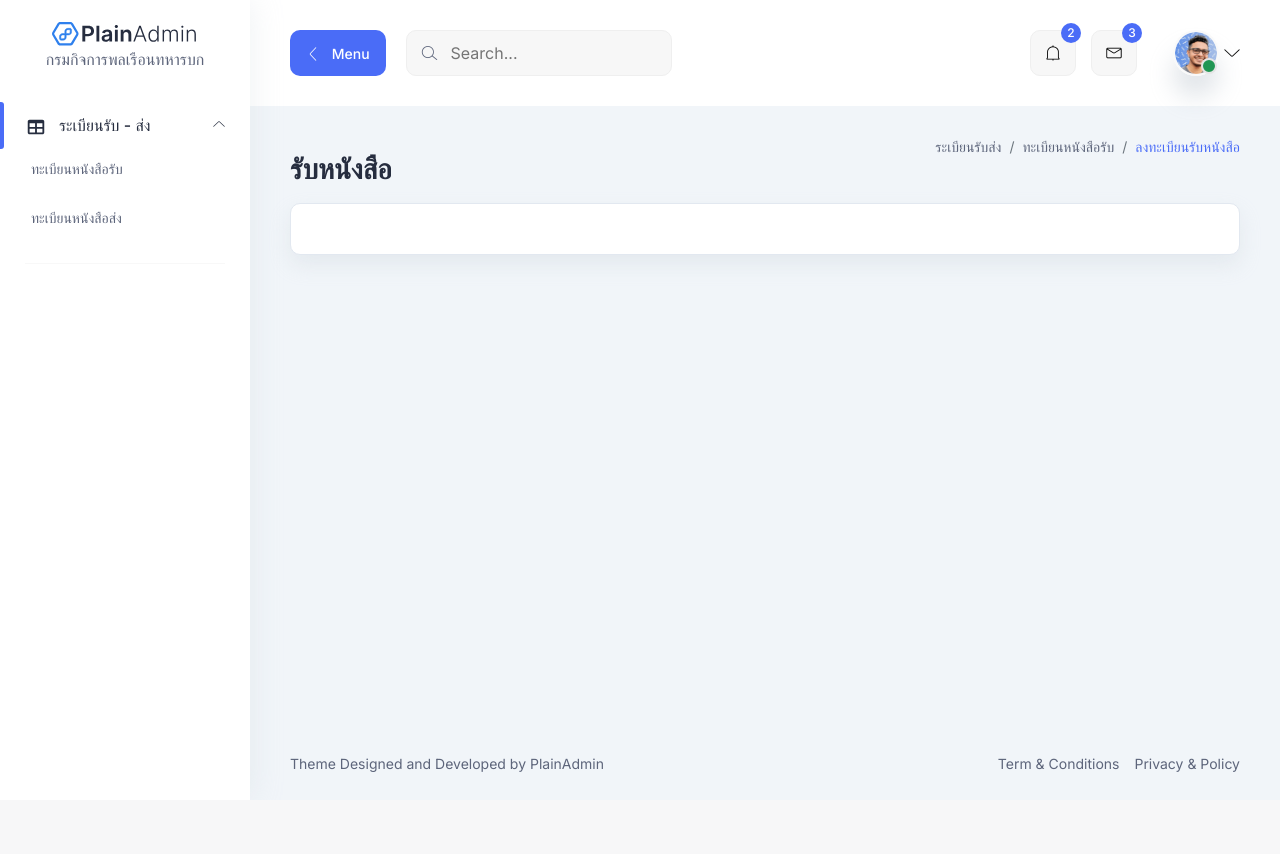
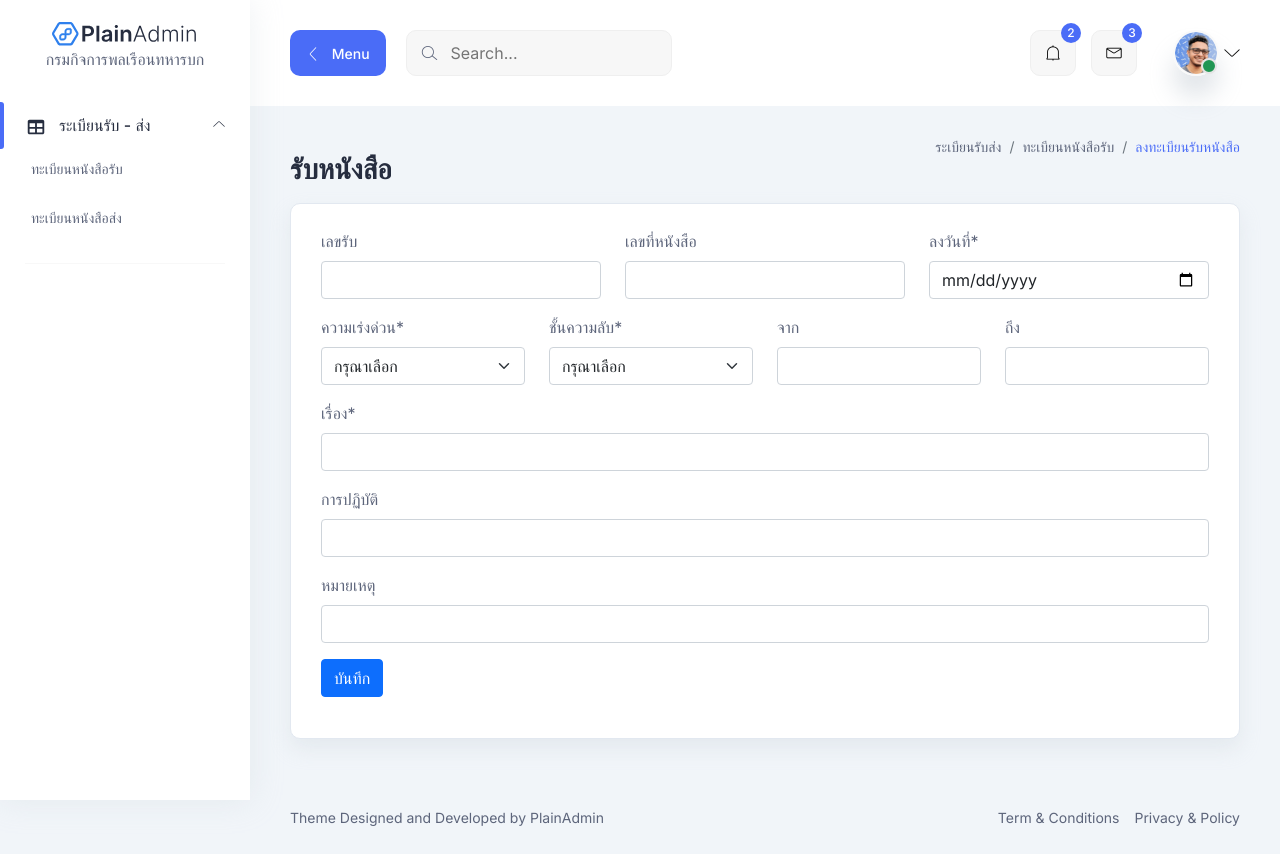
Before and after one commit to isddoca/doca_sarabun, a Django app: template template/doc_record/docreceive_form.html in a window 1280 px wide. Before the commit the page ends 783 px from the top, so only its background shows below. Run offline with Django 4.2, Linux system fonts and the light colour scheme; the template is opened without the code that fills it: values that come from a table or form of the project are taken from there, others are empty; tables that the repository leaves empty hold one stand-in row (values such as "Sample post"); parts of the project's set-up code (start-up, migrations or seed data) failed here and were passed over; some libraries are stand-ins or nearby versions.

Commit message:
refactor form

```diff
--- a/config/settings.py
+++ b/config/settings.py
@@ -115,12 +115,10 @@ AUTH_PASSWORD_VALIDATORS = [
 # https://docs.djangoproject.com/en/4.0/topics/i18n/
 
 LANGUAGE_CODE = 'th-th'
-
 TIME_ZONE = 'Asia/Bangkok'
-
 USE_I18N = True
-
 USE_TZ = True
+DATE_INPUT_FORMATS = ['%d/%m/%Y']
 
 # Static files (CSS, JavaScript, Images)
 # https://docs.djangoproject.com/en/4.0/howto/static-files/
--- a/doc_record/form.py
+++ b/doc_record/form.py
@@ -4,7 +4,8 @@ from crispy_forms.helper import FormHelper
 from crispy_forms.layout import Layout, Row, Column, Submit
 from django import forms
 
-from doc_record.models import DocUrgent, DocCredential, DocReceive
+from config import settings
+from doc_record.models import DocUrgent, DocCredential, DocReceive, Doc
 
 URGENT = DocUrgent.objects.all().values_list("id", "name")
 CREDENTIAL = DocCredential.objects.all().values_list("id", "name")
@@ -68,3 +69,35 @@ class DocReceiveForm(forms.Form):
 
         self.fields['receive_no'].initial = get_credential_docs_no(user) if secret else get_normal_docs_no(user)
         self.fields['receive_no'].widget.attrs['readonly'] = True
+
+
+class DocModelForm(forms.ModelForm):
+    helper = FormHelper()
+
+    doc_date = forms.DateField(initial=date.today().strftime("%d-%m-%Y"), label='ลงวันที่',
+                               widget=forms.widgets.DateInput(attrs={'type': 'date', 'format': '%d-%m-%Y'}),
+                               input_formats=settings.DATE_INPUT_FORMATS)
+    urgent = forms.ModelChoiceField(queryset=DocUrgent.objects, empty_label="กรุณาเลือก", label='ความเร่งด่วน')
+    credential = forms.ModelChoiceField(queryset=DocCredential.objects, empty_label="กรุณาเลือก", label='ชั้นความลับ')
+
+    class Meta:
+        model = Doc
+        fields = ['doc_no', 'doc_date', 'doc_from', 'doc_to', 'title', 'urgent', 'credential']
+        labels = {'doc_no': 'เลขที่หนังสือ', 'doc_date': 'ลงวันที่', 'title': 'เรื่อง', 'doc_from': 'จาก',
+                  'doc_to': 'ถึง'}
+        widgets = {'doc_date': forms.DateInput(),
+                   'title': forms.TextInput(),
+                   }
+
+
+class DocReceiveModelForm(forms.ModelForm):
+    helper = FormHelper()
+    helper.add_input(Submit('submit', 'บันทึก', css_class='btn-primary'))
+
+    class Meta:
+        model = DocReceive
+        fields = ['receive_no', 'action', 'note']
+        labels = {'receive_no': 'เลขรับ', 'action': 'การปฏิบัติ', 'note': 'หมายเหตุ'}
+        widgets = {'receive_no': forms.TextInput(),
+                   'action': forms.TextInput(),
+                   'note': forms.TextInput()}
--- a/doc_record/models.py
+++ b/doc_record/models.py
@@ -34,6 +34,9 @@ class DocCredential(models.Model):
     class Meta:
         managed = True
         db_table = 'doc_credential'
+
+    def __str__(self):
+        return self.name
 
 
 class DocReceive(models.Model):
@@ -84,9 +87,13 @@ class DocUrgent(models.Model):
     id = models.IntegerField(primary_key=True)
     name = models.TextField(blank=True, null=True)
 
+    def __str__(self):
+        return self.name
+
     class Meta:
         managed = True
         db_table = 'doc_urgent'
+
 
 
 class Unit(models.Model):
--- a/template/doc_record/docreceive_form.html
+++ b/template/doc_record/docreceive_form.html
@@ -1,12 +1,11 @@
-{% extends 'doc_record/base.html' %}
-
-{% block css %}
-    <link rel="stylesheet" type="text/css" href="https://cdn.datatables.net/v/bs5/dt-1.11.5/datatables.min.css"/>
+{% extends 'doc_record/base.html' %} {% block css %}
+    <link
+            rel="stylesheet"
+            type="text/css"
+            href="https://cdn.datatables.net/v/bs5/dt-1.11.5/datatables.min.css"
+    />
 {% endblock %}
-
 {% load crispy_forms_tags %}
-
-
 {% block content %}
     <div class="container-fluid">
         <div class="title-wrapper pt-30">
@@ -41,8 +40,50 @@
         <div class="card-style mb-30">
             <form action="" method="post">
                 {% csrf_token %}
-                {% crispy form %}
-            </form>
+                <div class="row form-row">
+                    <div class="form-group col-md-4">
+                        {{ doc_receive_form.receive_no | as_crispy_field }}
+                    </div>
+                    <div class="form-group col-md-4">
+                        {{ doc_form.doc_no | as_crispy_field }}
+                    </div>
+                    <div class="form-group col-md-4">
+                        {{ doc_form.doc_date | as_crispy_field }}
+                    </div>
+                </div>
+                <div class="row ">
+                    <div class="form-group col-md-3">
+                        {{ doc_form.urgent | as_crispy_field }}
+                    </div>
+                    <div class="form-group col-md-3">
+                        {{ doc_form.credential | as_crispy_field }}
+                    </div>
+                    <div class="form-group col-md-3">
+                        {{ doc_form.doc_from | as_crispy_field }}
+                    </div>
+                    <div class="form-group col-md-3">
+                        {{ doc_form.doc_to | as_crispy_field }}
+                    </div>
+                </div>
+                <div class="mb-3">
+                    {{ doc_form.title | as_crispy_field }}
+                </div>
+                <div class="mb-3">
+                    {{ doc_receive_form.action | as_crispy_field }}
+                </div>
+                <div class="mb-3">
+                    {{ doc_receive_form.note | as_crispy_field }}
+                </div>
+                <div class="mb-3">
+                    <input type="submit"
+                           name="submit"
+                           value="บันทึก"
+                           class="btn btn-primary btn-primary"
+                           id="submit-id-submit"
+
+                    /></div>
         </div>
+        </form>
+    </div>
     </div>
 {% endblock %}
```
Also changed, not shown: doc_record/views.py (+37 -40 lines).
